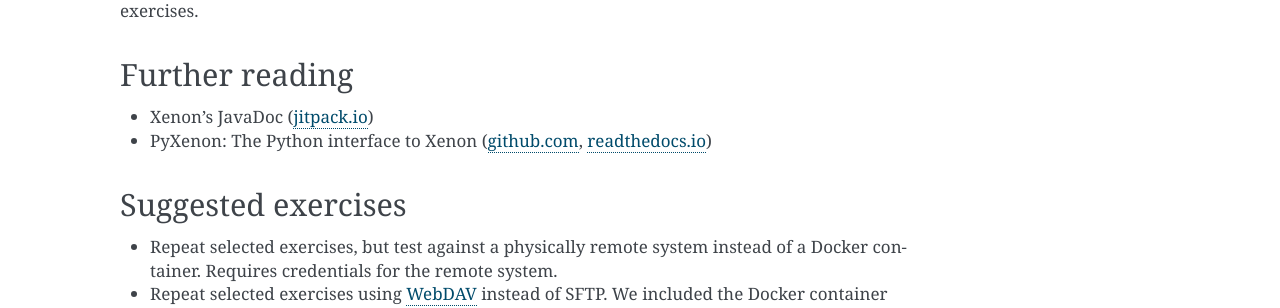
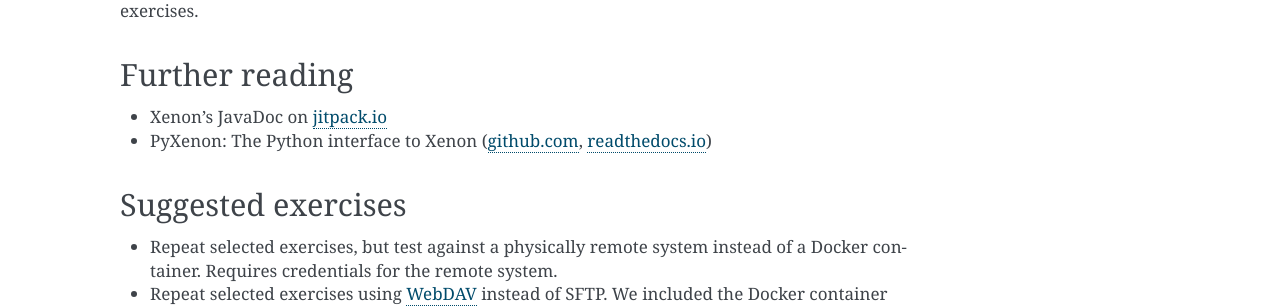
Before and after one commit to xenon-middleware/xenon-tutorial, a Sphinx documentation site: the page built from source/tutorial.rst, in a window 1280 px wide and 900 px high, scrolled down 10994 px. Shown: the part 394-702 px from the top of the window. Built offline with Sphinx 7.4.7, drawn with Linux system fonts in a browser that asks for light colours.

Commit message:
trying to fix some weirdness on readthedocs

```diff
--- a/source/tutorial.rst
+++ b/source/tutorial.rst
@@ -439,7 +439,7 @@ If you want, you can continue reading about relevant subjects, or try some of th
 Further reading
 ^^^^^^^^^^^^^^^
 
-- Xenon's JavaDoc (`jitpack.io`__)
+- Xenon's JavaDoc on `jitpack.io`__
 - PyXenon: The Python interface to Xenon (`github.com`__, `readthedocs.io`__)
 
 __ https://jitpack.io/com/github/NLeSC/Xenon/master-SNAPSHOT/javadoc/
```
